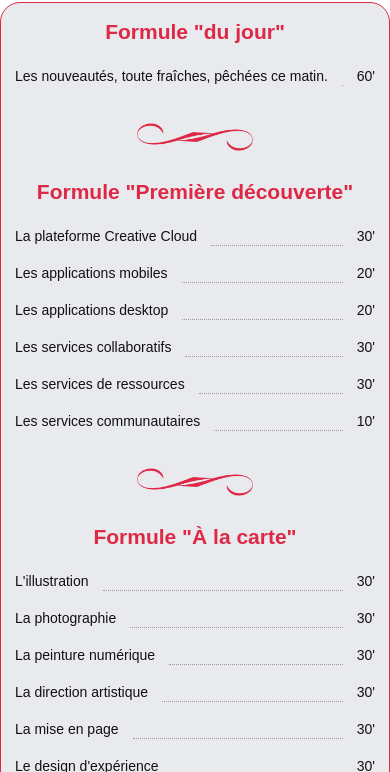
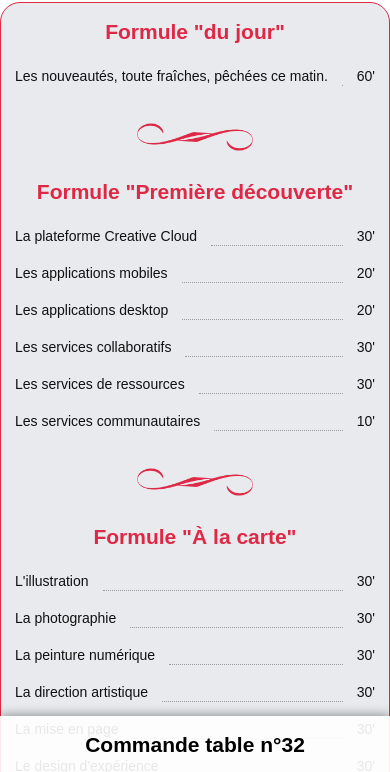
Before and after one commit to founsy/lataverna.cc, a plain HTML site: page index.html in a window 390 px wide. Shown: the part 68-840 px from the top of the page. Drawn offline with nearby package versions, Linux system fonts and the light colour scheme; a web font is replaced by a local one.

Commit message:
Add order for mobile.

```diff
--- a/assets/styles/index.scss
+++ b/assets/styles/index.scss
@@ -1,5 +1,6 @@
 
-// a variable map in Sass
+// Global Colors
+
 $colors: (
   primary_red: #de2845,
   primary_black: #000000,
@@ -7,6 +8,8 @@
   light_grey: #999999,
   light_brown: #E8EAED,
 );
+
+// Global tags
 
 html, body {
 	margin: 0;
@@ -35,10 +38,12 @@
 	font-size: 0.8rem;
 }
 
+// The Menu
+
 #menu {
 	min-width: 320px;
 	max-width: 640px;
-	margin: 0 auto;
+	margin: 0 auto 30px auto;
 	border: 1px solid map-get($colors, primary_red);
 	background-color: map-get($colors, light_brown);
 	border-radius: 20px;
@@ -56,7 +61,6 @@
 		background-repeat: no-repeat;
 		background-position: center center;
 		background-size: 30%;
-	}
 	}
 	.formule {
 		padding: 0;
@@ -88,4 +92,26 @@
 				background-color: map-get($colors, primary_red);
 			}
 		}
+		a:hover {
+			color: white;
+			background-color: map-get($colors, primary_red);
 		}
+	}
+}
+
+// The Order
+
+#order {
+	position: fixed;
+	display: block;
+	z-index: 100;
+	max-height: 60px;
+	bottom: 0; left: 0; right: 0;
+	background-color: rgba(255,255,255,0.9);
+	-webkit-box-shadow: 0px -1px 10px 0px rgba(0,0,0, 0.40);
+	box-shadow: 0px -1px 10px 0px rgba(0,0,0, 0.40);
+	text-align: center;
+	h2 {
+		text-align: center;
+	}
+}
--- a/index.html
+++ b/index.html
@@ -43,7 +43,7 @@
 	</article>
 
 	<article id="order">
-		<h2>Votre commande</h2>
+		<h2>Commande table n°32</h2>
 		<ol>
 			<order-item
 				v-for="item in orderList"
```
Also changed, not shown: assets/styles/index.css. Lines whose indentation alone changed are shown as unchanged.
